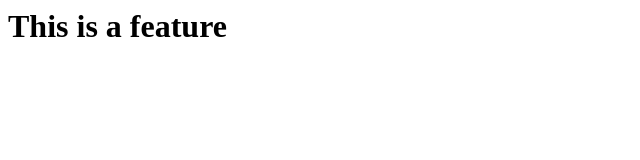
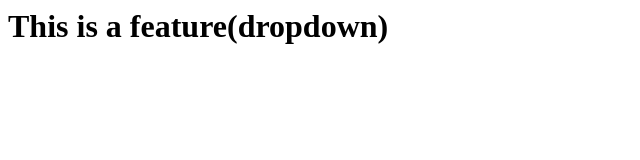
Before and after one commit to ar-2003/Localrepo, a plain HTML site: page index.html in a window 1280 px wide. Shown: the whole page, without its empty margins (0-640 px from the left). Drawn offline with Linux system fonts and the light colour scheme.

Commit message:
Add drop

```diff
--- a/index.html
+++ b/index.html
@@ -1,3 +1 @@
-<h1>
-    This is a feature
-</h1>
+<h1>This is a feature(dropdown)</h1>
```
Also changed, not shown: 1 other file.
